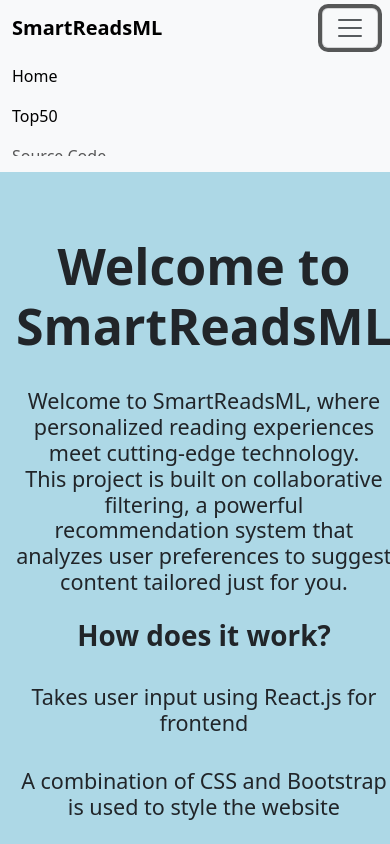
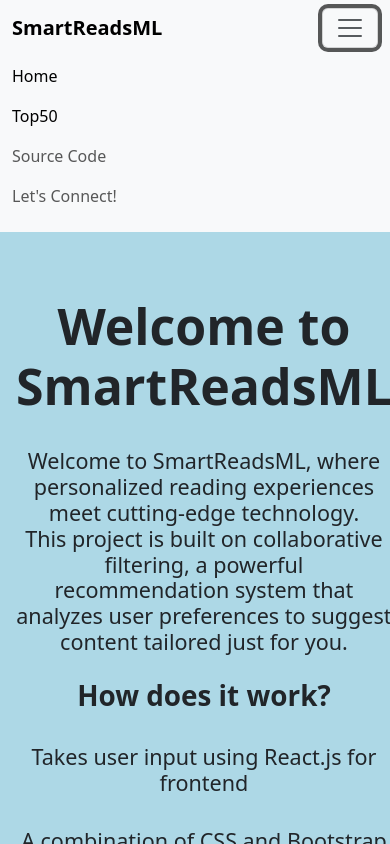
Before and after one commit to adavilalith/SmartReadsML, a React (Create React App) app in the folder frontend/: page / in a window 390 px wide. Both pictures are taken after a click on the button 350 px from the left and 28 px from the top of the page. Shown: the top 844 px of the page. Built offline with nearby package versions, Linux system fonts and the light colour scheme; no server answers.

Commit message:
fixing navbar responsiveness

```diff
--- a/frontend/src/components/Navbar.js
+++ b/frontend/src/components/Navbar.js
@@ -9,12 +9,10 @@
     <Navbar expand="lg" className="bg-light">
       <Container fluid>
         <Navbar.Brand href="#"><strong>SmartReadsML</strong></Navbar.Brand>
-        <Navbar.Toggle aria-controls="navbarScroll" />
-        <Navbar.Collapse id="navbarScroll">
+        <Navbar.Toggle aria-controls="responsive-navbar-nav"/>
+        <Navbar.Collapse id="responsive-navbar-nav">
             <Nav
               className="me-auto my-2 my-lg-0"
-            style={{ maxHeight: '100px' }}
-            navbarScroll
             >
               <Nav.Link >
                 <Link to='/' style={{textDecoration:'none',color:'black'}}>Home</Link>
@@ -25,7 +23,6 @@
               <Nav.Link href="https://github.com/adavilalith/Book_Reccomendation_System" target='_blank'>Source Code</Nav.Link>
               <Nav.Link href="https://www.linkedin.com/in/lalith-adavi-284378274" target='_blank'>Let's Connect!</Nav.Link>
           </Nav>
-
         </Navbar.Collapse>
       </Container>
     </Navbar>
```
Lines whose indentation alone changed are shown as unchanged.
